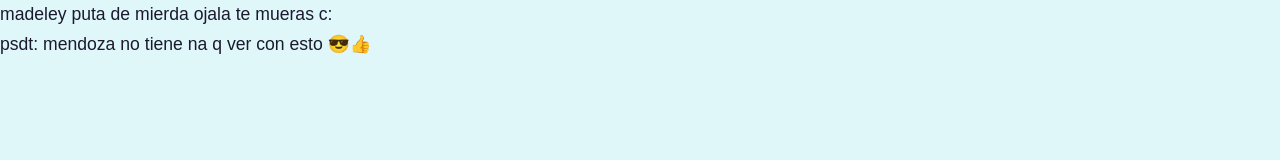
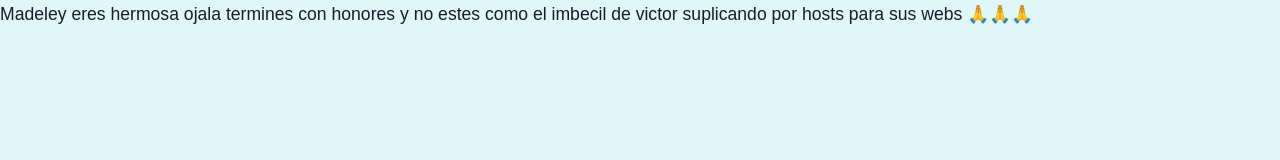
Before and after one commit to Un-mishi/donvictorio, a plain HTML site: page bromita.html in a window 1280 px wide. Drawn offline with Linux system fonts and the light colour scheme.

Commit message:
Update bromita.html

```diff
--- a/bromita.html
+++ b/bromita.html
@@ -7,7 +7,6 @@
     <link rel="stylesheet" href="styles.css">
 </head>
 <body>
-    madeley puta de mierda ojala te mueras c: <br>
-    psdt: mendoza no tiene na q ver con esto 😎👍
+    Madeley eres hermosa ojala termines con honores y no estes como el imbecil de victor suplicando por hosts para sus webs 🙏🙏🙏
 </body>
 </html>
```
